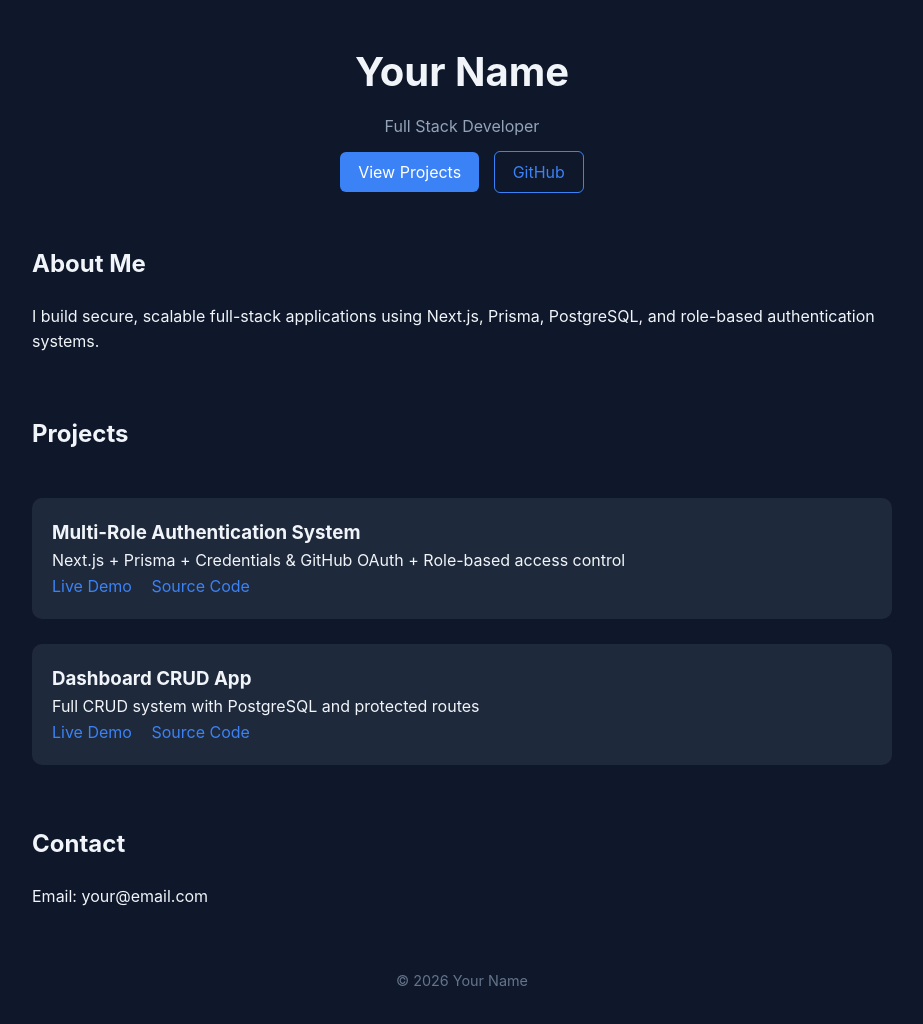
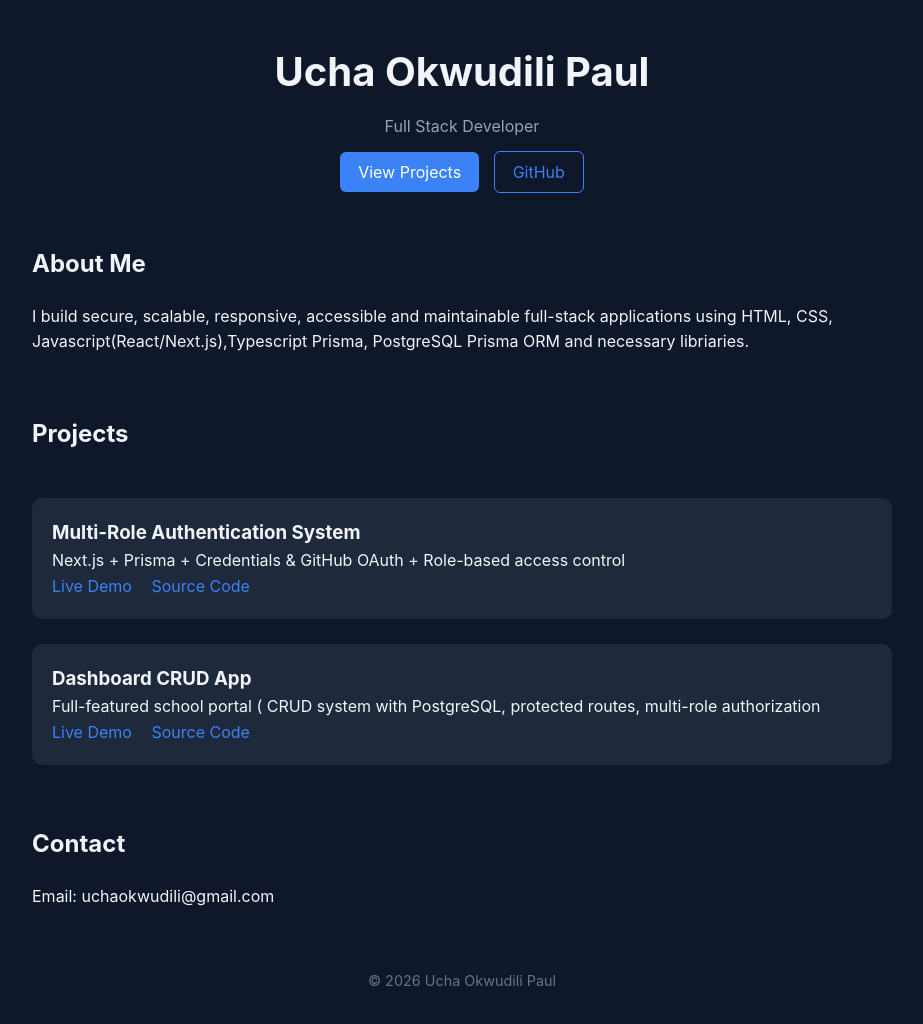
Before and after one commit to ucha2020/site, a plain HTML site: page index.html in a window 1280 px wide. Shown: the whole page, without its empty margins (178-1101 px from the left). Drawn offline with Linux system fonts and the light colour scheme.

Commit message:
Some addition and correction in html index file

```diff
--- a/index.html
+++ b/index.html
@@ -3,12 +3,12 @@
   <head>
     <meta charset="UTF-8" />
     <meta name="viewport" content="width=device-width, initial-scale=1.0" />
-    <title>Your Name | Full Stack Developer</title>
+    <title>Ucha Okwudili Paul | Full Stack Developer</title>
     <link rel="stylesheet" href="style.css" />
   </head>
   <body>
     <header>
-      <h1>Your Name</h1>
+      <h1>Ucha Okwudili Paul</h1>
       <p class="subtitle">Full Stack Developer</p>
       <div class="buttons">
         <a href="#projects" class="btn">View Projects</a>
@@ -24,8 +24,10 @@
     <section class="about">
       <h2>About Me</h2>
       <p>
-        I build secure, scalable full-stack applications using Next.js, Prisma,
-        PostgreSQL, and role-based authentication systems.
+        I build secure, scalable, responsive, accessible and maintainable
+        full-stack applications using HTML, CSS,
+        Javascript(React/Next.js),Typescript Prisma, PostgreSQL Prisma ORM and
+        necessary libriaries.
       </p>
     </section>
 
@@ -39,16 +41,23 @@
           control
         </p>
         <div class="project-links">
-          <a href="https://your-vercel-link.vercel.app" target="_blank"
+          <a href="https://authentication-app-ruddy.vercel.app" target="_blank"
             >Live Demo</a
           >
-          <a href="https://github.com/yourrepo" target="_blank">Source Code</a>
+          <a
+            href="https://github.com/ucha2020/authentication-app.git"
+            target="_blank"
+            >Source Code</a
+          >
         </div>
       </div>
 
       <div class="project-card">
         <h3>Dashboard CRUD App</h3>
-        <p>Full CRUD system with PostgreSQL and protected routes</p>
+        <p>
+          Full-featured school portal ( CRUD system with PostgreSQL, protected
+          routes, multi-role authorization
+        </p>
         <div class="project-links">
           <a href="https://your-render-link.onrender.com" target="_blank"
             >Live Demo</a
@@ -60,11 +69,11 @@
 
     <section class="contact">
       <h2>Contact</h2>
-      <p>Email: your@email.com</p>
+      <p>Email: uchaokwudili@gmail.com</p>
     </section>
 
     <footer>
-      <p>© 2026 Your Name</p>
+      <p>© 2026 Ucha Okwudili Paul</p>
     </footer>
   </body>
 </html>
```
